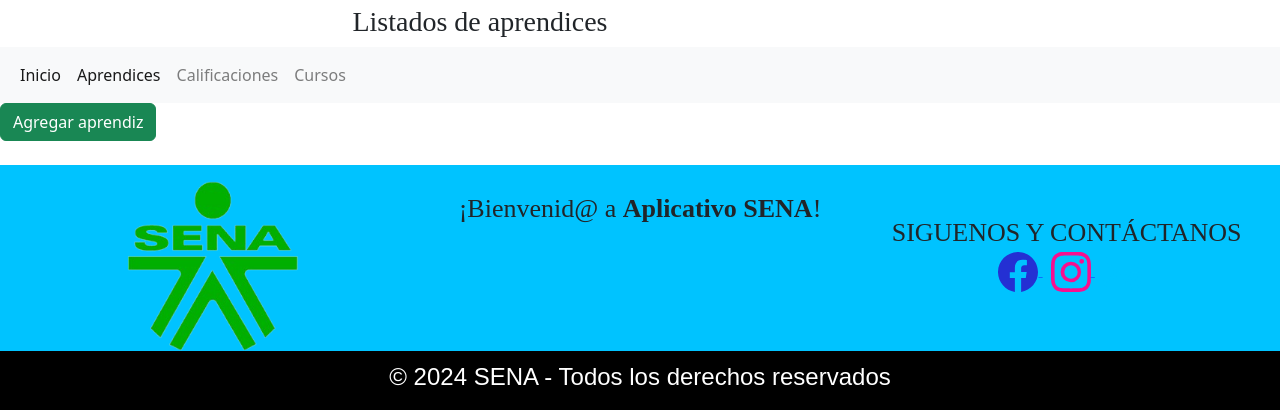
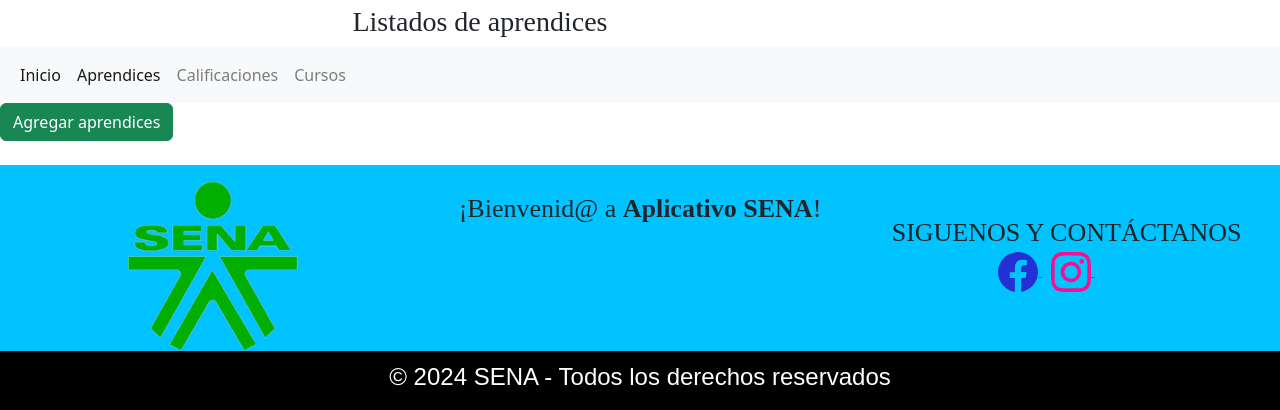
Before and after one commit to SeniorSebastianVT/CRUD_Aprendiz, a Django app: page /aprendices/ in a window 1280 px wide. Shown: the part 169-579 px from the top of the page. Run offline with Django 5.2, Linux system fonts and the light colour scheme; data that the repository does not hold is empty; some libraries are stand-ins or nearby versions; some web fonts are replaced.

Commit message:
cambie enunciado

```diff
--- a/Proyecto_Seguimiento/app_aprendiz/templates/app_aprendiz/aprendiz.html
+++ b/Proyecto_Seguimiento/app_aprendiz/templates/app_aprendiz/aprendiz.html
@@ -24,7 +24,7 @@
     class="btn btn-success"
     href="{% url 'crear_aprendiz' %}"
     role="button"
-    >Agregar aprendiz</a
+    >Agregar aprendices</a
   >
 
 </div>
```
